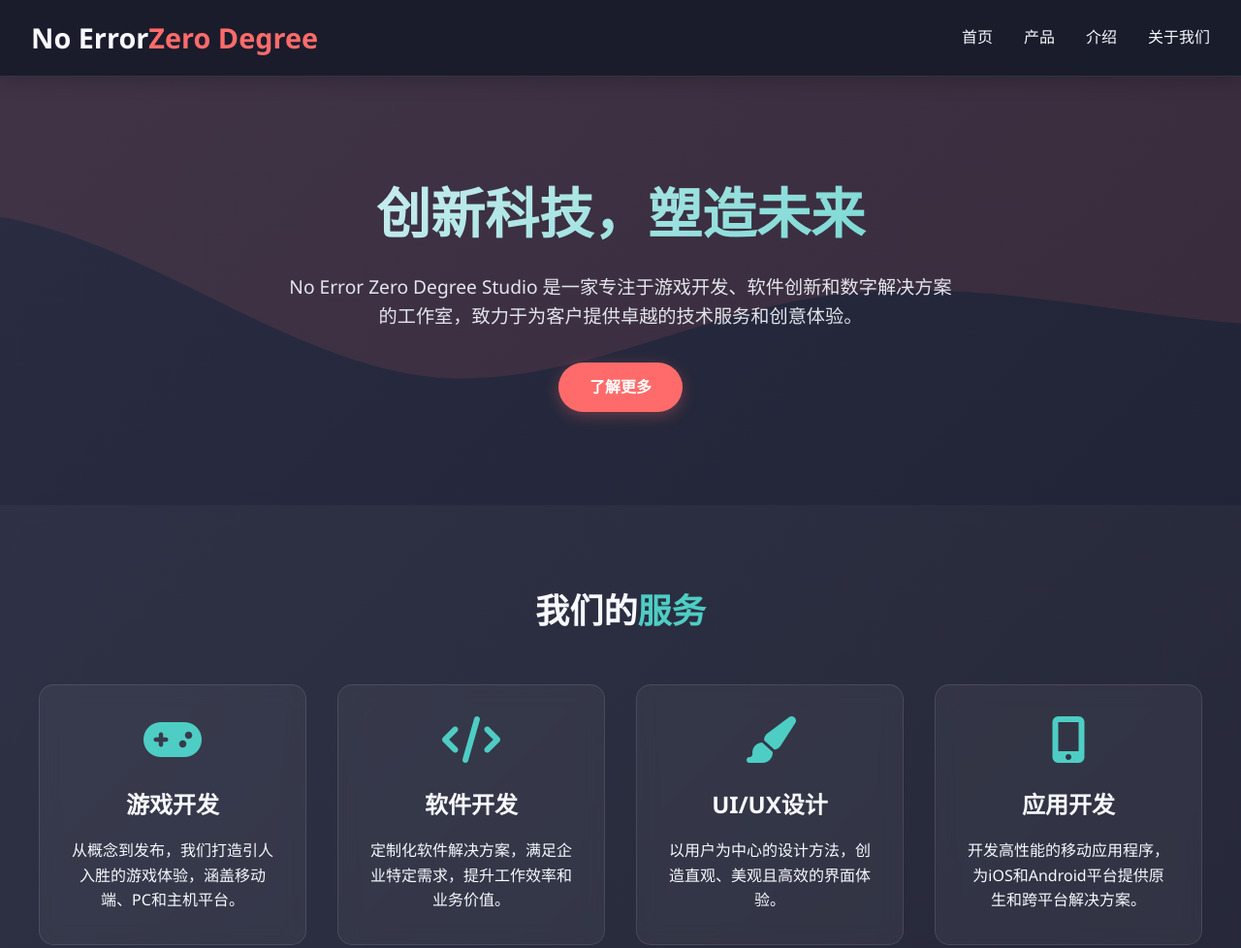
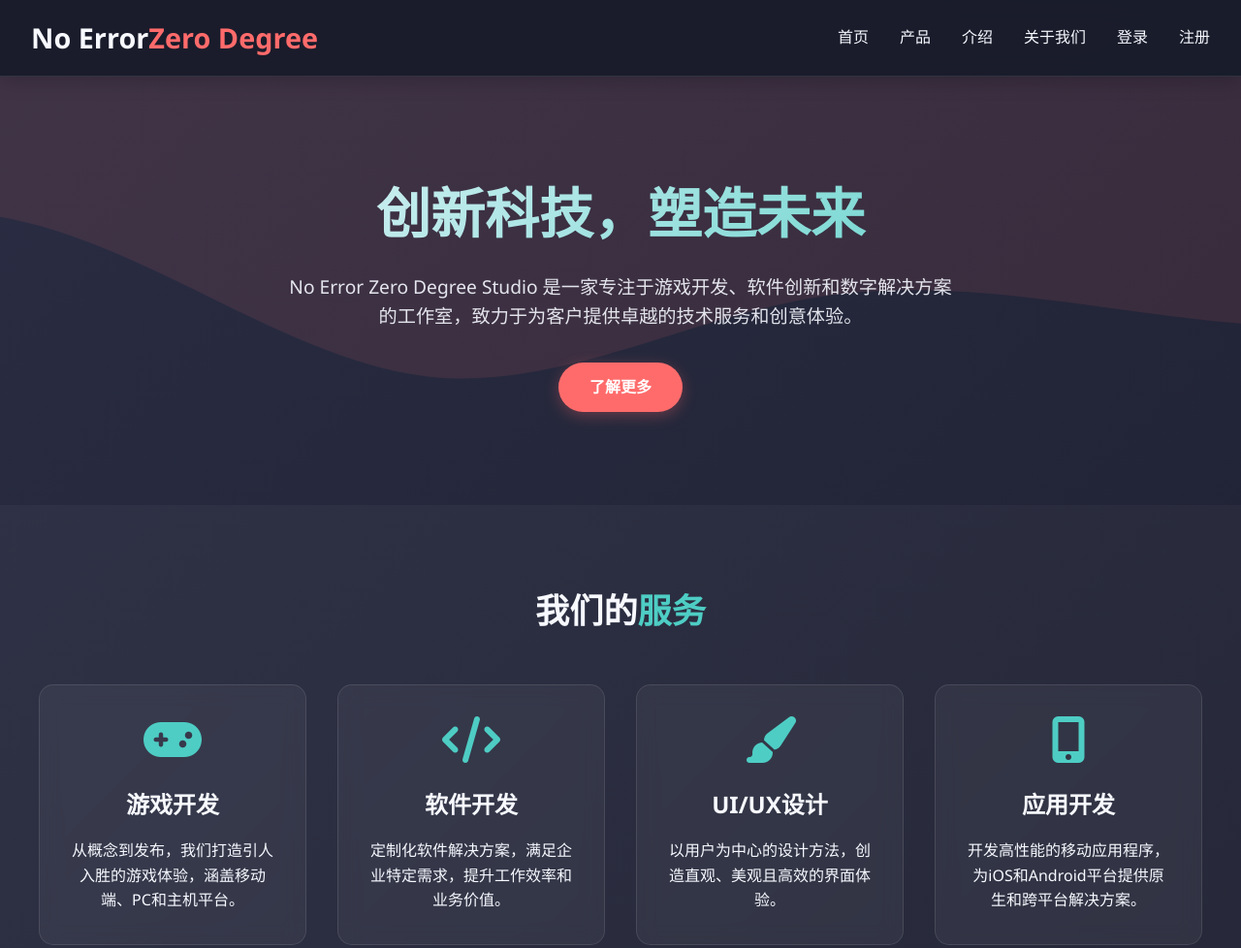
Before and after one commit to justNekoah/NEZD, a plain HTML site: page index.html in a window 1280 px wide. Shown: the top 978 px of the page at 97% size. Drawn offline with Linux system fonts and the light colour scheme.

Commit message:
更新 index.html

```diff
--- a/index.html
+++ b/index.html
@@ -365,6 +365,8 @@
             <li><a href="products.html">产品</a></li>
             <li><a href="introduction.html">介绍</a></li>
             <li><a href="about.html">关于我们</a></li>
+            <li><a href="login.html">登录</a></li>
+            <li><a href="register.html">注册</a></li>
         </ul>
         <div class="hamburger">
             <div></div>
```
